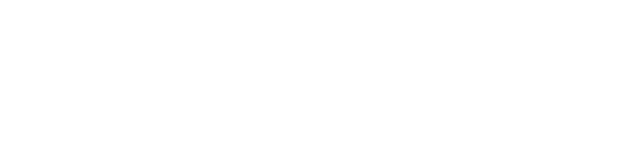
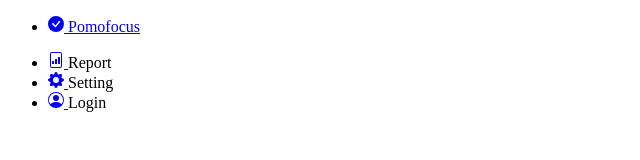
Before and after one commit to josefinabertuccioli/re-create, a plain HTML site: page index.html in a window 1280 px wide. Shown: the whole page, without its empty margins (0-640 px from the left). Drawn offline with Linux system fonts and the light colour scheme.

Commit message:
html nav bar

```diff
--- a/index.html
+++ b/index.html
@@ -8,6 +8,56 @@
     <link rel="stylesheet" href="style.css">
 </head>
 <body>
+    <div id="wrapper">
+        <nav>
+            <ul>
+                <li><a href="#">
+                    <svg xmlns="http://www.w3.org/2000/svg"
+                    width="16"
+                    height="16"
+                    fill="currentColor"
+                    class="bi bi-check-circle-fill"
+                    viewBox="0 0 16 16">
+                <path d="M16 8A8 8 0 1 1 0 8a8 8 0 0 1 16 0zm-3.97-3.03a.75.75 0 0 0-1.08.022L7.477 9.417 5.384 7.323a.75.75 0 0 0-1.06 1.06L6.97 11.03a.75.75 0 0 0 1.079-.02l3.992-4.99a.75.75 0 0 0-.01-1.05z"/>
+                    </svg> Pomofocus</a></li>
+            </ul>
+            <ul class="actions">
+                <li><a href="#">
+                    <svg xmlns="http://www.w3.org/2000/svg"
+                    width="16"
+                    height="16"
+                    fill="currentColor"
+                    class="bi bi-file-bar-graph"
+                    viewBox="0 0 16 16">
+                <path d="M4.5 12a.5.5 0 0 1-.5-.5v-2a.5.5 0 0 1 .5-.5h1a.5.5 0 0 1 .5.5v2a.5.5 0 0 1-.5.5h-1zm3 0a.5.5 0 0 1-.5-.5v-4a.5.5 0 0 1 .5-.5h1a.5.5 0 0 1 .5.5v4a.5.5 0 0 1-.5.5h-1zm3 0a.5.5 0 0 1-.5-.5v-6a.5.5 0 0 1 .5-.5h1a.5.5 0 0 1 .5.5v6a.5.5 0 0 1-.5.5h-1z"/>
+                <path d="M4 0a2 2 0 0 0-2 2v12a2 2 0 0 0 2 2h8a2 2 0 0 0 2-2V2a2 2 0 0 0-2-2H4zm0 1h8a1 1 0 0 1 1 1v12a1 1 0 0 1-1 1H4a1 1 0 0 1-1-1V2a1 1 0 0 1 1-1z"/>
+                    </svg>
+                </a>Report</li>
+                <li><a href="#">
+                    <svg xmlns="http://www.w3.org/2000/svg"
+                    width="16"
+                    height="16"
+                    fill="currentColor"
+                    class="bi bi-gear-fill"
+                    viewBox="0 0 16 16">
+                <path d="M9.405 1.05c-.413-1.4-2.397-1.4-2.81 0l-.1.34a1.464 1.464 0 0 1-2.105.872l-.31-.17c-1.283-.698-2.686.705-1.987 1.987l.169.311c.446.82.023 1.841-.872 2.105l-.34.1c-1.4.413-1.4 2.397 0 2.81l.34.1a1.464 1.464 0 0 1 .872 2.105l-.17.31c-.698 1.283.705 2.686 1.987 1.987l.311-.169a1.464 1.464 0 0 1 2.105.872l.1.34c.413 1.4 2.397 1.4 2.81 0l.1-.34a1.464 1.464 0 0 1 2.105-.872l.31.17c1.283.698 2.686-.705 1.987-1.987l-.169-.311a1.464 1.464 0 0 1 .872-2.105l.34-.1c1.4-.413 1.4-2.397 0-2.81l-.34-.1a1.464 1.464 0 0 1-.872-2.105l.17-.31c.698-1.283-.705-2.686-1.987-1.987l-.311.169a1.464 1.464 0 0 1-2.105-.872l-.1-.34zM8 10.93a2.929 2.929 0 1 1 0-5.86 2.929 2.929 0 0 1 0 5.858z"/>
+                    </svg>
+                </a>Setting</li>
+                <li><a href="#">
+                    <svg xmlns="http://www.w3.org/2000/svg"
+                    width="16"
+                    height="16"
+                    fill="currentColor"
+                    class="bi bi-person-circle"
+                    viewBox="0 0 16 16">
+                <path d="M11 6a3 3 0 1 1-6 0 3 3 0 0 1 6 0z"/>
+                <path fill-rule="evenodd" d="M0 8a8 8 0 1 1 16 0A8 8 0 0 1 0 8zm8-7a7 7 0 0 0-5.468 11.37C3.242 11.226 4.805 10 8 10s4.757 1.225 5.468 2.37A7 7 0 0 0 8 1z"/>
+                    </svg>
+                </a>Login</li>
+            </ul>
+
+        </nav>
+    </div>
 
 </body>
 </html>
```
